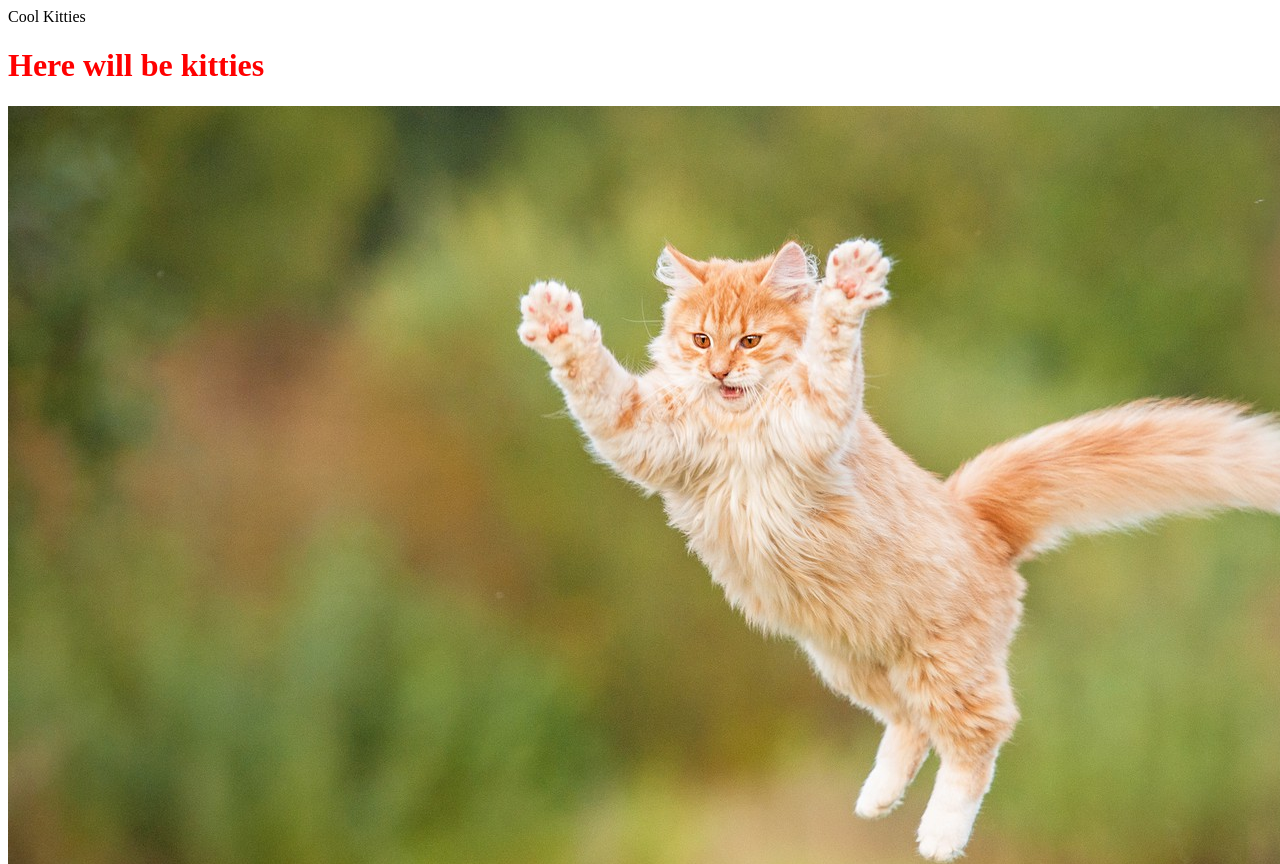
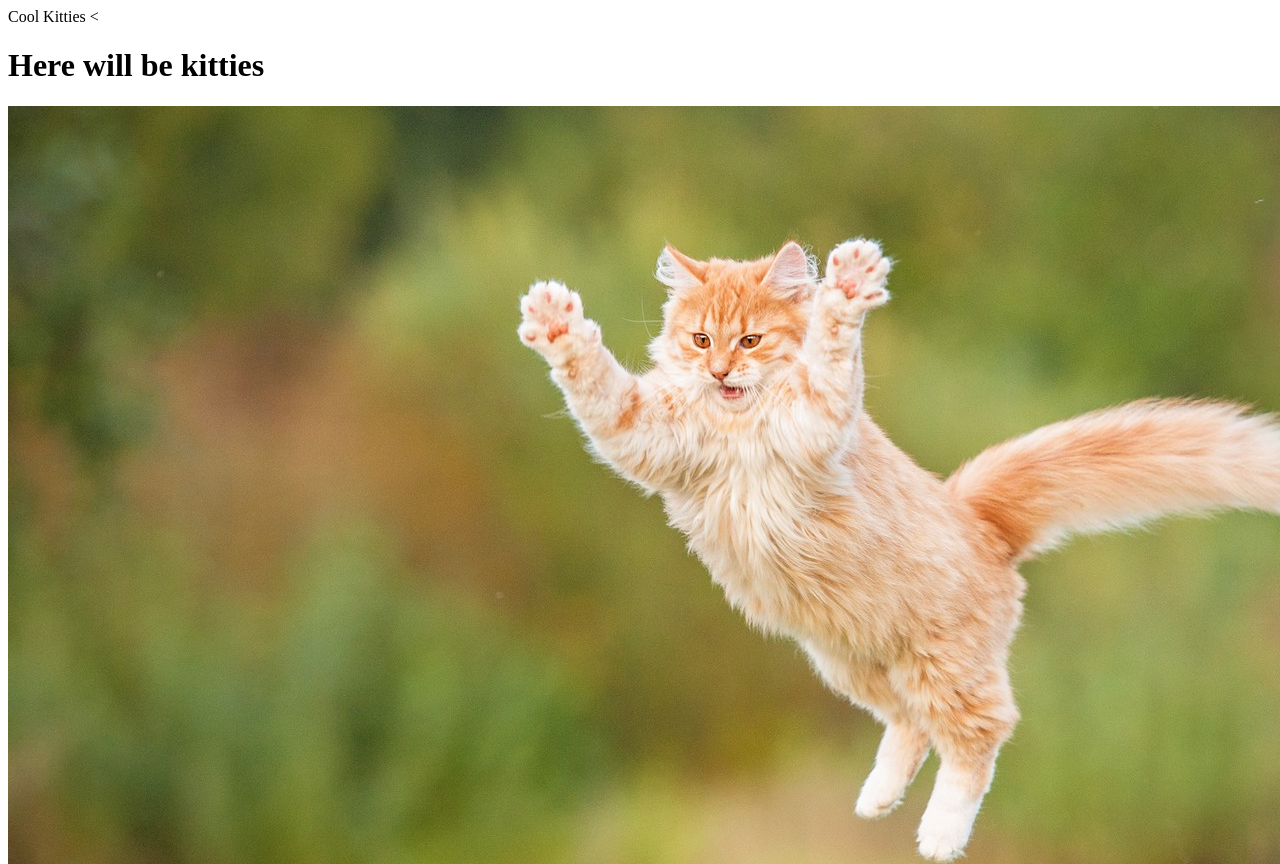
Before and after one commit to tarasmvol/cool-kities, a plain HTML site: page index.html in a window 1280 px wide. Shown: the top 864 px of the page. Drawn offline with Linux system fonts and the light colour scheme.

Commit message:
reanmaed css index

```diff
--- a/css/index.css
+++ /dev/null
@@ -1,3 +0,0 @@
-h1 {
-  color: red;
-}
--- a/index.html
+++ b/index.html
@@ -4,12 +4,14 @@
     <meta charset="utf-8">
     <meta name = "vieport" content = "width=device-width initial-scale=1.0">
     <meta http-equiv = "X-UA-Compatible" content = "ie=edge">
-    <link rel="stylesheet" href = "css/index.css"
+    <link rel="stylesheet" href = "css/index-head.css"
     <title>Cool Kitties</title>
   </head>
   <body>
-    <h1> Here will be kitties </h1>
-    <img src = "img/cat.jpeg"> alt ="Nice cat">
+    <<head>
+      <h1> Here will be kitties </h1>
+      <img src = "img/cat.jpeg"> alt ="Nice cat">
+    </head>
 
   </body>
 </html>
```
